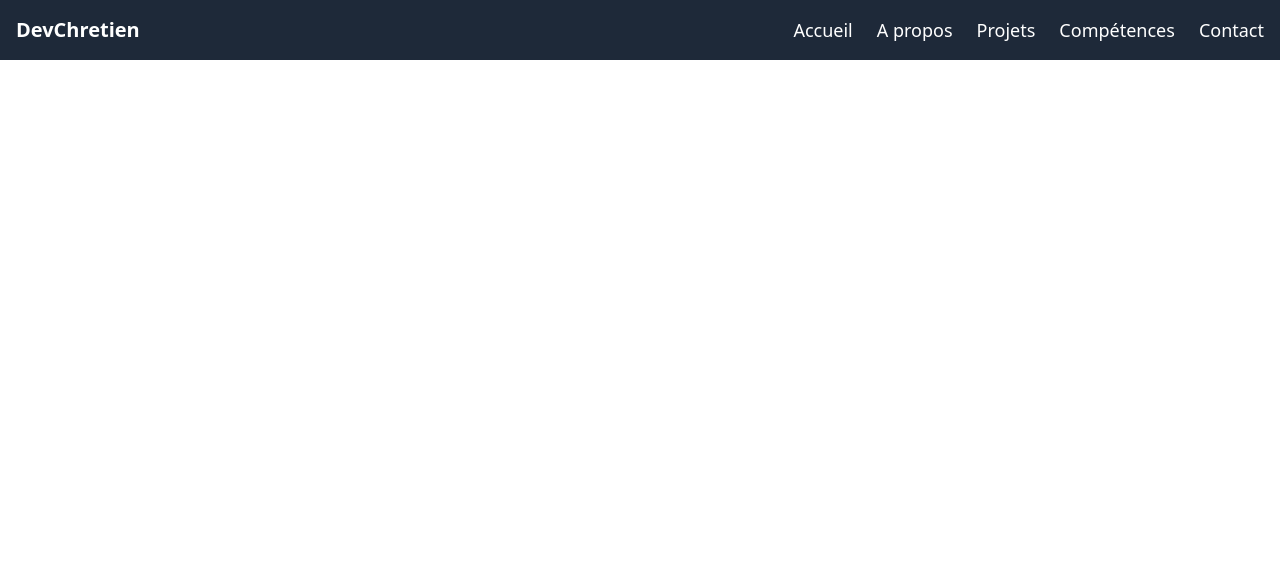
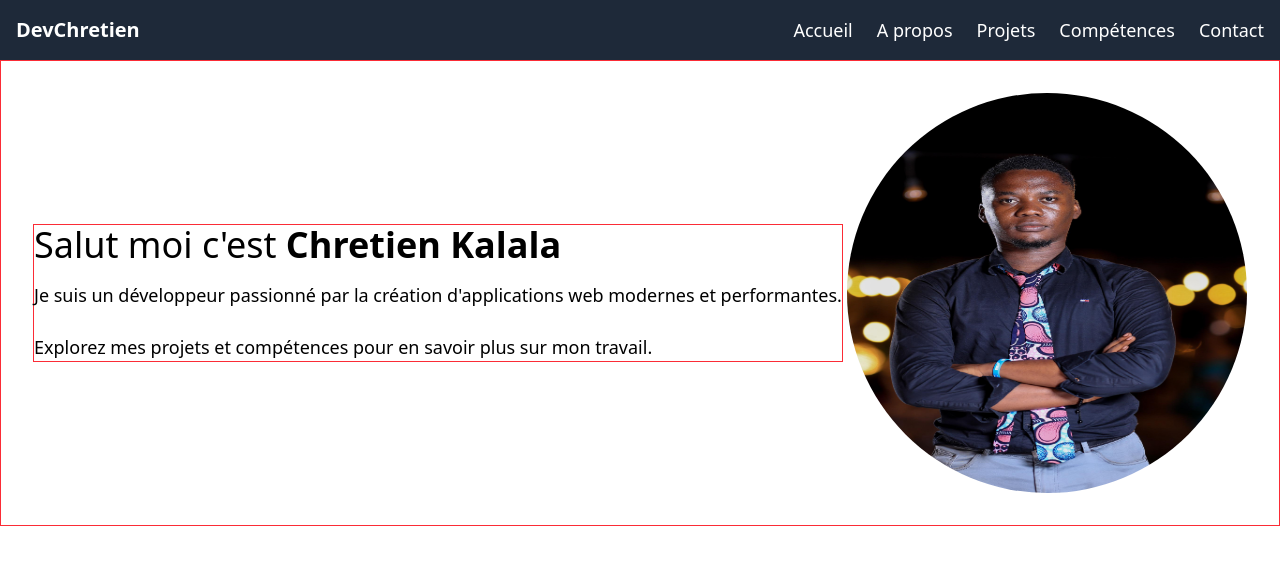
Before and after one commit to kalala22/DevChretien_portfolio, a Vue app: page / in a window 1280 px wide. Shown: the top 564 px of the page. Built offline with nearby package versions, Linux system fonts and the light colour scheme.

Commit message:
feat:ajout composant main

```diff
--- a/index.html
+++ b/index.html
@@ -1,10 +1,10 @@
-<!DOCTYPE html>
+<!doctype html>
 <html lang="">
   <head>
-    <meta charset="UTF-8">
-    <link rel="icon" href="/favicon.ico">
-    <meta name="viewport" content="width=device-width, initial-scale=1.0">
-    <title>Vite App</title>
+    <meta charset="UTF-8" />
+
+    <meta name="viewport" content="width=device-width, initial-scale=1.0" />
+    <title>Chretien Portfolio Dev</title>
   </head>
   <body>
     <div id="app"></div>
--- a/src/App.vue
+++ b/src/App.vue
@@ -16,10 +16,31 @@
     </div>
   </header>
 
-  <main></main>
+  <main class="p-8 border border-red-500">
+    <div class="flex items-center justify-between">
+      <div class="border border-red-500">
+        <h1 class="text-4xl font-medium mb-4">
+          Salut moi c'est <span class="text-4xl font-extrabold">Chretien Kalala</span>
+        </h1>
+        <p class="text-lg mb-6">
+          Je suis un développeur passionné par la création d'applications web modernes et
+          performantes.
+        </p>
+        <p class="text-lg">
+          Explorez mes projets et compétences pour en savoir plus sur mon travail.
+        </p>
+      </div>
+      <div>
+        <div>
+          <img :src="myPic" alt="Ma photo" class="w-100 h-100 rounded-full bject-cover" />
+        </div>
+      </div>
+    </div>
+  </main>
 </template>
 
 <script setup>
+import myPic from '@/assets/img/my_pic.jpeg'
 import { ref } from 'vue'
 
 const links = ref([
```
